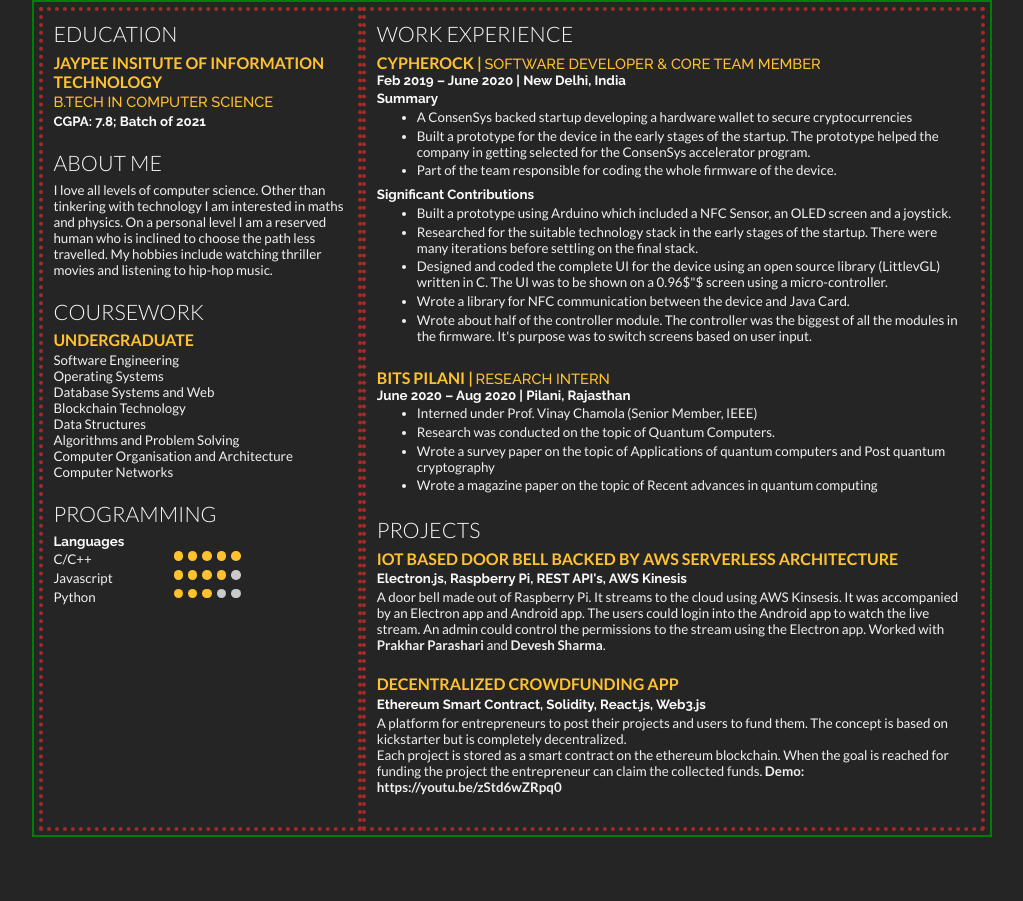
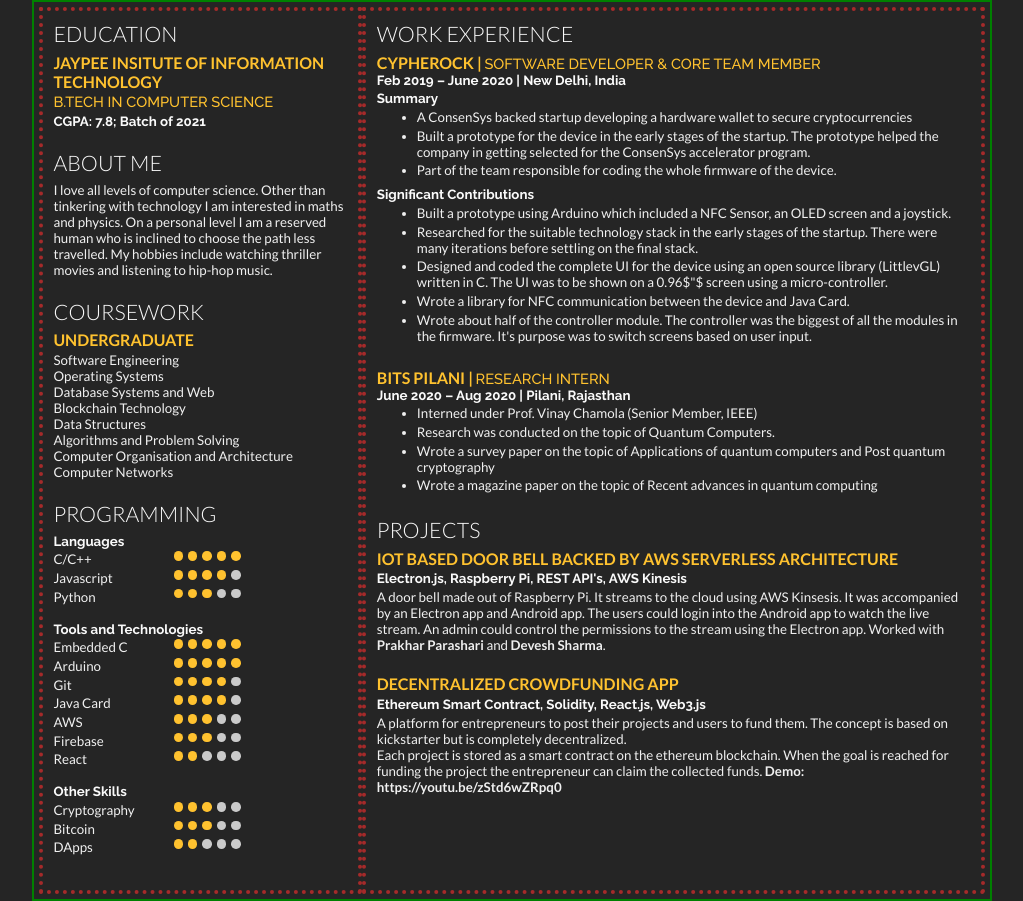
Before and after one commit to il3ven/resume, a plain HTML site: page index.html in a window 1280 px wide. Shown: the whole page, without its empty margins (128-1151 px from the left). Before the commit the page ends 837 px from the top, so only its background shows below. Drawn offline with Linux system fonts and the light colour scheme.

Commit message:
Added more content (Skills)

```diff
--- a/index.html
+++ b/index.html
@@ -73,6 +73,114 @@
             <li class="skills-li">
               Python
               <div class="grade3">
+                <span class="circle"></span>
+                <span class="circle"></span>
+                <span class="circle"></span>
+                <span class="circle"></span>
+                <span class="circle"></span>
+              </div>
+            </li>
+          </ul>
+
+          <p class="location">Tools and Technologies</p>
+          <ul class="skills">
+            <li class="skills-li">
+              Embedded C
+              <div class="grade5">
+                <span class="circle"></span>
+                <span class="circle"></span>
+                <span class="circle"></span>
+                <span class="circle"></span>
+                <span class="circle"></span>
+              </div>
+            </li>
+            <li class="skills-li">
+              Arduino
+              <div class="grade5">
+                <span class="circle"></span>
+                <span class="circle"></span>
+                <span class="circle"></span>
+                <span class="circle"></span>
+                <span class="circle"></span>
+              </div>
+            </li>
+            <li class="skills-li">
+              Git
+              <div class="grade4">
+                <span class="circle"></span>
+                <span class="circle"></span>
+                <span class="circle"></span>
+                <span class="circle"></span>
+                <span class="circle"></span>
+              </div>
+            </li>
+            <li class="skills-li">
+              Java Card
+              <div class="grade4">
+                <span class="circle"></span>
+                <span class="circle"></span>
+                <span class="circle"></span>
+                <span class="circle"></span>
+                <span class="circle"></span>
+              </div>
+            </li>
+            <li class="skills-li">
+              AWS
+              <div class="grade3">
+                <span class="circle"></span>
+                <span class="circle"></span>
+                <span class="circle"></span>
+                <span class="circle"></span>
+                <span class="circle"></span>
+              </div>
+            </li>
+            <li class="skills-li">
+              Firebase
+              <div class="grade3">
+                <span class="circle"></span>
+                <span class="circle"></span>
+                <span class="circle"></span>
+                <span class="circle"></span>
+                <span class="circle"></span>
+              </div>
+            </li>
+            <li class="skills-li">
+              React
+              <div class="grade2">
+                <span class="circle"></span>
+                <span class="circle"></span>
+                <span class="circle"></span>
+                <span class="circle"></span>
+                <span class="circle"></span>
+              </div>
+            </li>
+          </ul>
+
+          <p class="location">Other Skills</p>
+          <ul class="skills">
+            <li class="skills-li">
+              Cryptography
+              <div class="grade3">
+                <span class="circle"></span>
+                <span class="circle"></span>
+                <span class="circle"></span>
+                <span class="circle"></span>
+                <span class="circle"></span>
+              </div>
+            </li>
+            <li class="skills-li">
+              Bitcoin
+              <div class="grade3">
+                <span class="circle"></span>
+                <span class="circle"></span>
+                <span class="circle"></span>
+                <span class="circle"></span>
+                <span class="circle"></span>
+              </div>
+            </li>
+            <li class="skills-li">
+              DApps
+              <div class="grade2">
                 <span class="circle"></span>
                 <span class="circle"></span>
                 <span class="circle"></span>
--- a/style.css
+++ b/style.css
@@ -97,6 +97,7 @@
   /* border: 2px dotted white; */
   list-style: none;
   padding: 0;
+  margin-bottom: 10pt;
 }
 
 .skills-li {
```
